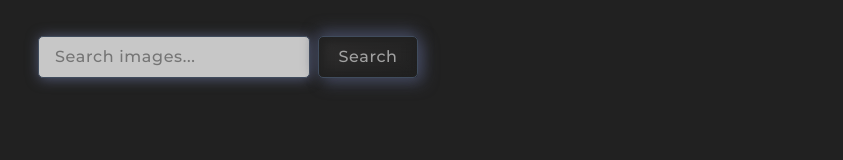
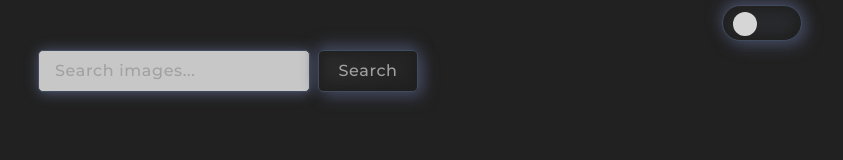
Before and after one commit to Zymbsis/goit-js-hw-12, a website built with Vite: page src/index.html in a window 1280 px wide. Shown: the whole page, without its empty margins (412-1255 px from the left). Built offline with nearby package versions, Linux system fonts and the light colour scheme; what simplelightbox would draw is missing.

Commit message:
'update'

```diff
--- a/src/css/styles.css
+++ b/src/css/styles.css
@@ -1,6 +1,10 @@
 body {
   font-family: 'Montserrat', sans-serif;
   background-color: #212121;
+}
+
+.body-light {
+  background-color: #e8e8e8;
 }
 
 h1,
@@ -50,15 +54,17 @@ textarea {
 }
 
 /* ================================================================================== */
+/* ================================================================================== */
 .container {
   max-width: 1158px;
   padding-left: 15px;
   padding-right: 15px;
   margin: 0 auto;
+  position: relative;
 }
 
 .form {
-  padding-top: 36px;
+  padding-top: 50px;
   display: flex;
   justify-content: center;
   gap: 8px;
@@ -74,14 +80,16 @@ textarea {
   letter-spacing: 0.04em;
   color: #a1a1a1;
   border-radius: 5px;
-  border: solid #404c5d 1px;
+  border: 1px solid #404c5d;
   background: linear-gradient(145deg, #2e2d2d, #212121);
   box-shadow: -1px -5px 15px #41465b, 5px 5px 15px #41465b,
     inset 5px 5px 10px #212121, inset -5px -5px 10px #212121;
   transition: 500ms;
 }
 
-.form-input::placeholder {}
+.form-input::placeholder {
+  color: #a1a1a1
+}
 
 .form-input:hover {
   box-shadow: 1px 1px 13px #20232e, -1px -1px 13px #545b78;
@@ -91,7 +99,7 @@ textarea {
 
 .form-input:focus {
   box-shadow: 1px 1px 13px #545b78;
-  background: rgb(199, 199, 199);
+  background: #c7c7c7;
   color: #2e2d2d;
 }
 
@@ -101,7 +109,7 @@ textarea {
   font-weight: 500;
   line-height: 1.5;
   letter-spacing: 0.04em;
-  color: rgb(161, 161, 161);
+  color: #a1a1a1;
   border-radius: 5px;
   background: linear-gradient(145deg, #2e2d2d, #212121);
   box-shadow: -1px -5px 15px #41465b, 5px 5px 15px #41465b,
@@ -118,15 +126,15 @@ textarea {
 
 .loader {
   display: none;
+  position: relative;
   max-width: 380px;
   margin: 0 auto;
+  padding: 0 48px;
   font-size: 16px;
   line-height: 1.5;
   letter-spacing: 0.04em;
+  color: #d6d6d6;
   text-align: center;
-  position: relative;
-  padding: 0 48px;
-  color: #d6d6d6;
 }
 
 .loader:before,
@@ -368,7 +376,7 @@ textarea {
   background: linear-gradient(145deg, #2e2d2d, #212121);
   box-shadow: -1px -5px 15px #41465b, 5px 5px 15px #41465b,
     inset 5px 5px 10px #212121, inset -5px -5px 10px #212121;
-  border: solid #404c5d 1px;
+  border: 1px solid #404c5d;
   transition: 500ms;
 }
 
@@ -381,3 +389,67 @@ textarea {
 .is-visible {
   display: block;
 }
+
+/* ************************************************************** */
+/* ************************************************************** */
+.toggle-switch {
+  position: absolute;
+  top: 5px;
+  right: 5px;
+  width: 80px;
+  height: 36px;
+}
+
+.switch-label {
+  position: absolute;
+  width: 100%;
+  height: 36px;
+  background-color: #28292c;
+  border-radius: 25px;
+  cursor: pointer;
+  box-shadow: -1px -5px 15px #41465b, 5px 5px 15px #41465b,
+    inset 5px 5px 10px #212121, inset -5px -5px 10px #212121;
+  border: 1px solid #404c5d;
+  transition: 500ms;
+}
+
+.switch-label:hover {
+  box-shadow: 1px 1px 13px #20232e, -1px -1px 13px #545b78;
+  transition: 500ms;
+}
+
+.checkbox {
+  position: absolute;
+  display: none;
+}
+
+.slider {
+  position: absolute;
+  width: 100%;
+  height: 100%;
+  border-radius: 25px;
+  transition: 300ms;
+}
+
+.checkbox:checked ~ .slider {
+  background-color: #d6d6d6;
+}
+
+.slider::before {
+  content: "";
+  position: absolute;
+  top: 6px;
+  left: 10px;
+  width: 24px;
+  height: 24px;
+  border-radius: 50%;
+  background-color: #d6d6d6;
+  transition: 300ms;
+  box-shadow: none;
+}
+
+.checkbox:checked ~ .slider::before {
+  transform: translateX(30px);
+  background-color: #d6d6d6;
+  box-shadow: inset 12px -4px 0px 0px #28292c;
+}
--- a/src/index.html
+++ b/src/index.html
@@ -33,6 +33,12 @@
             Search
           </button>
         </form>
+        <div class="toggle-switch">
+          <label class="switch-label">
+            <input type="checkbox" class="checkbox" />
+            <span class="slider"></span>
+          </label>
+        </div>
         <ul class="gallery-container"></ul>
         <div class="loader-wrapper">
           <p class="loader">Loading images, please wait...</p>
--- a/src/main.js
+++ b/src/main.js
@@ -123,3 +123,25 @@ observer.observe(form);
 function scrollOnClick() {
   form.scrollIntoView({ behavior: 'smooth' });
 }
+
+//TODO =======================================================================================================================
+//TODO =======================================================================================================================
+const localStorageKey = 'light-theme';
+const checkbox = document.querySelector('.checkbox');
+checkbox.addEventListener('change', () => {
+  localStorage.setItem(localStorageKey, JSON.stringify(checkbox.checked));
+  if (checkbox.checked) {
+    document.body.classList.add('body-light');
+  } else {
+    document.body.classList.remove('body-light');
+  }
+});
+
+window.addEventListener('load', () => {
+  checkbox.checked = JSON.parse(localStorage.getItem(localStorageKey));
+  if (checkbox.checked) {
+    document.body.classList.add('body-light');
+  } else {
+    document.body.classList.remove('body-light');
+  }
+});
```
